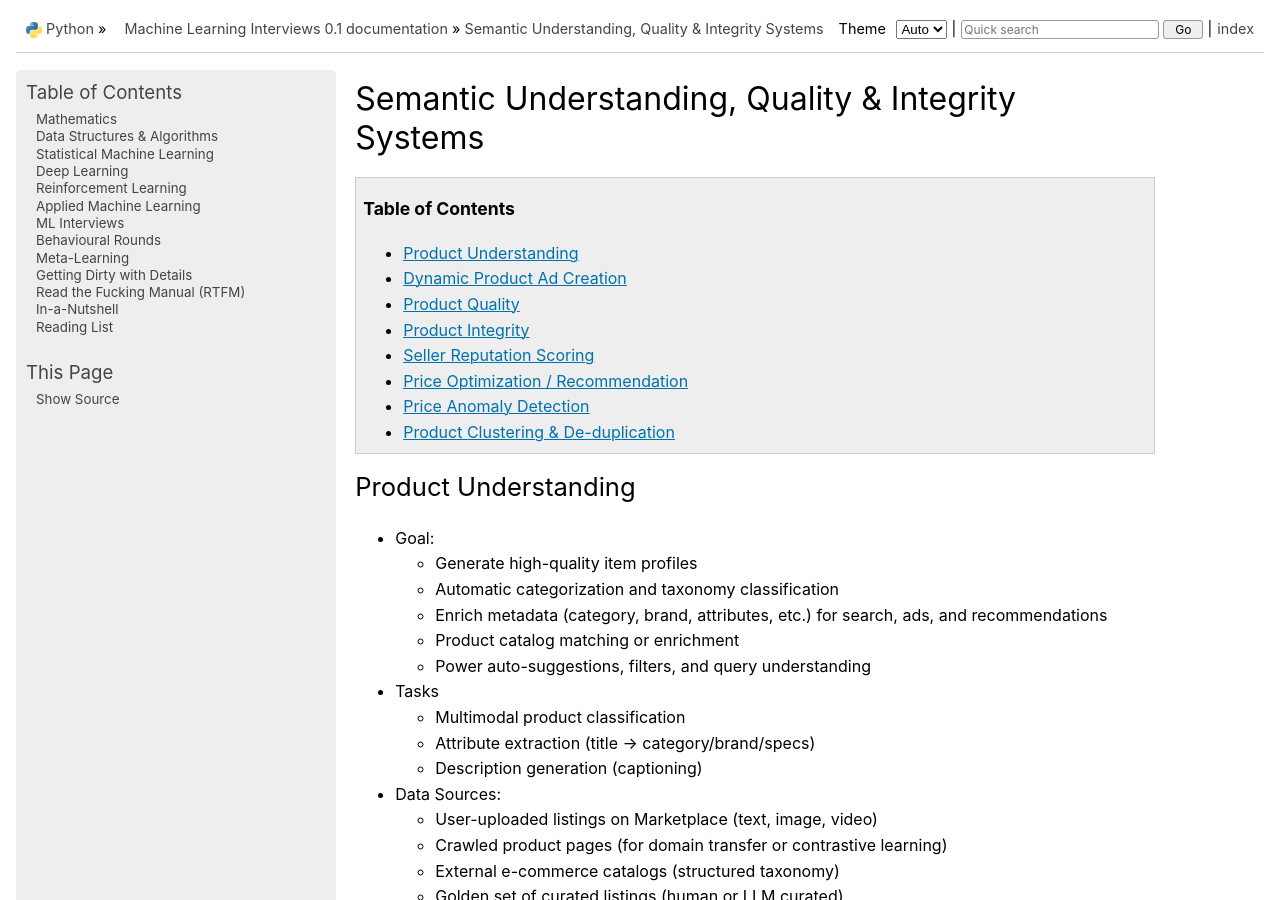
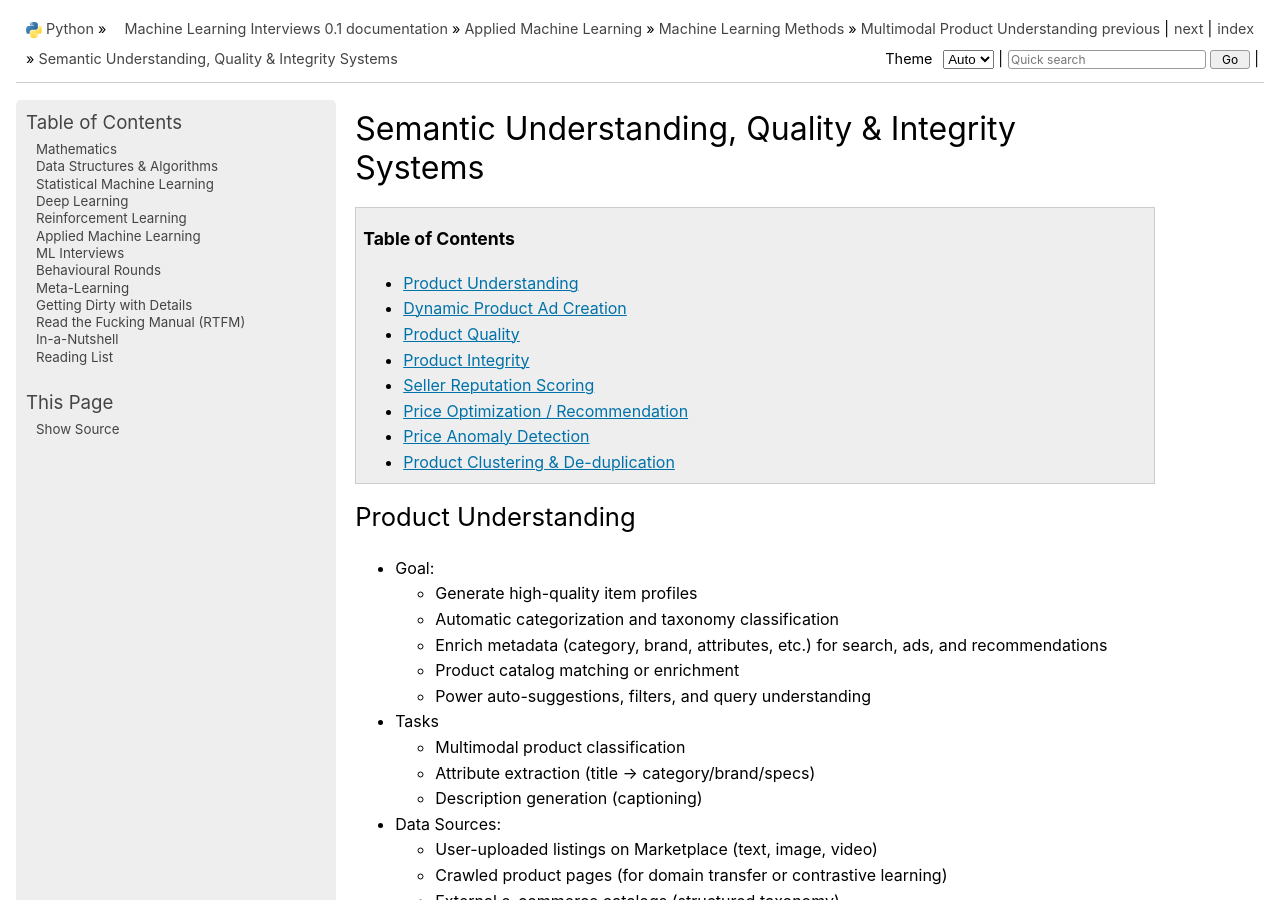
Before and after one commit to uselesstechjunks/leetcode, a Sphinx documentation site: the page built from docs/source/applied/methods/semantic/listings.rst, in a window 1280 px wide and 900 px high. Built offline with Sphinx 7.4.7, drawn with Linux system fonts in a browser that asks for light colours; pages that are not in the unit, such as notebooks, are missing from menus; some of the changed text lies outside the part shown.

Commit message:
Update index.rst

```diff
--- a/docs/source/applied/methods/semantic/index.rst
+++ b/docs/source/applied/methods/semantic/index.rst
@@ -1,7 +1,8 @@
 ####################################################################################
-Semantic Understanding
+Multimodal Product Understanding
 ####################################################################################
 .. toctree::
 	:maxdepth: 3
 
-	product
+	domain
+	listings
```
